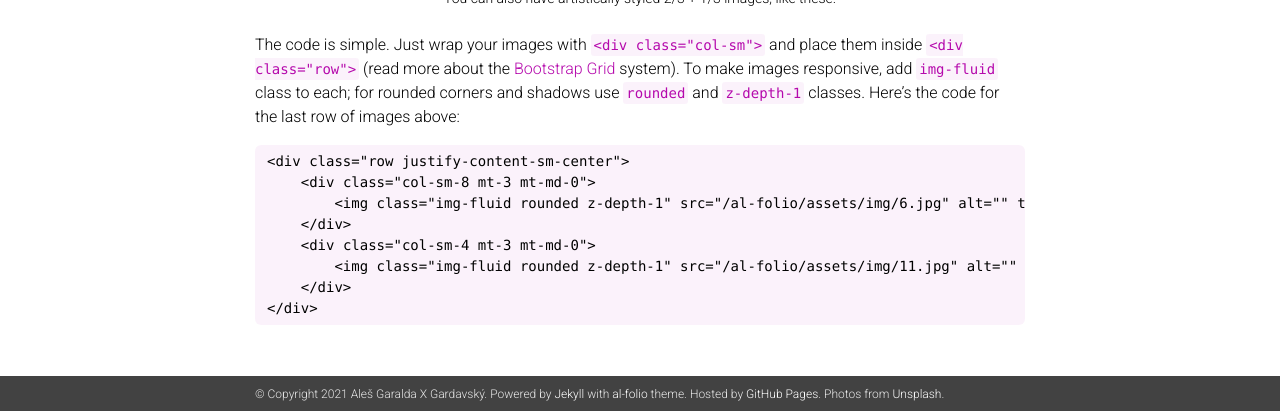
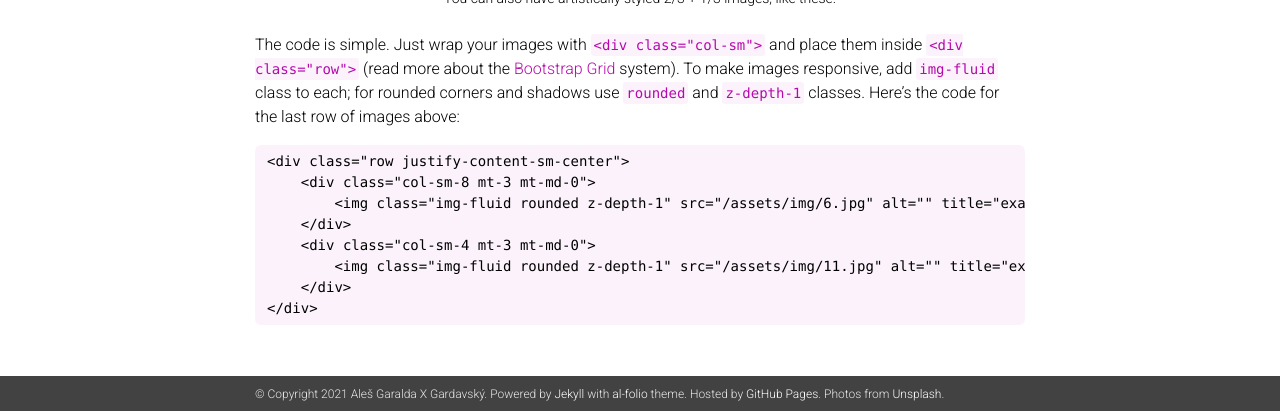
Before and after one commit to garalda/demo1.gardavskydev.cz, a Jekyll site: the page built from _projects/6_project.markdown, in a window 1280 px wide and 900 px high, scrolled down 1037 px, cut to the strip 489-900 px from the top of the window. Built offline with Jekyll 4.4.1, drawn with Linux system fonts in a browser that asks for light colours; nearby versions of some CDN libraries; a style sheet for code colours, icons or effects is not loaded.

Commit message:
Update _config.yml

```diff
--- a/_config.yml
+++ b/_config.yml
@@ -15,8 +15,8 @@ footer_text: >
   Photos from <a href="https://unsplash.com" target="_blank">Unsplash</a>.
 
 icon: 🔥 # the emoji used as the favicon
-url:  # the base hostname & protocol for your site
-baseurl: /al-folio # the subpath of your site, e.g. /blog/
+url: https://demo1.gardavskydev.cz # the base hostname & protocol for your site
+baseurl: / # the subpath of your site, e.g. /blog/
 last_updated: false # set to true if you want to display last updated in the footer
 impressum_path:  # set to path to include impressum link in the footer, use the same path as permalink in a page, helps to conform with EU GDPR
 
```
